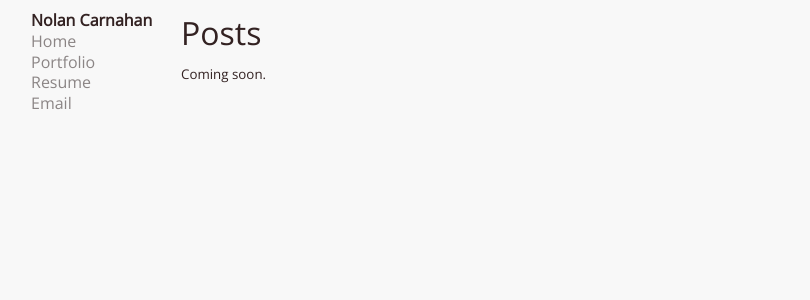
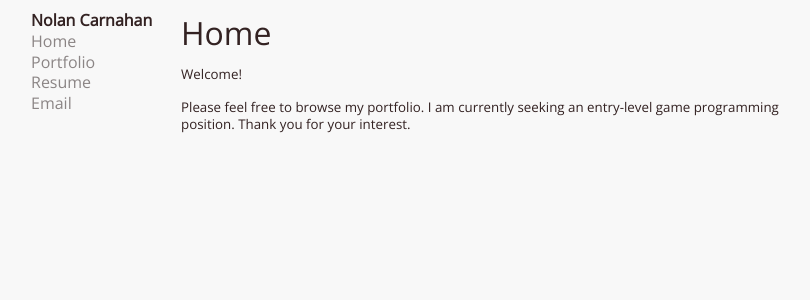
Before and after one commit to ncarnahan/ncarnahan.github.io, a Jekyll site: the page built from index.html, in a window 1280 px wide. Shown: the top 300 px of the page, without its empty margins (234-1044 px from the left). Built offline with Jekyll 4.4.1, drawn with Linux system fonts in a browser that asks for light colours.

Commit message:
Temp home page stuff.

```diff
--- a/index.html
+++ b/index.html
@@ -3,9 +3,11 @@ title: Home Base
 layout: default
 ---
 
-<h1>Posts</h1>
+<h1>Home</h1>
 
-<p>Coming soon.</p>
+<p>Welcome!</p>
+
+<p>Please feel free to browse my portfolio. I am currently seeking an entry-level game programming position. Thank you for your interest.</p>
 <!--
 <ul id="post-list">
     {% for post in site.posts %}
```
